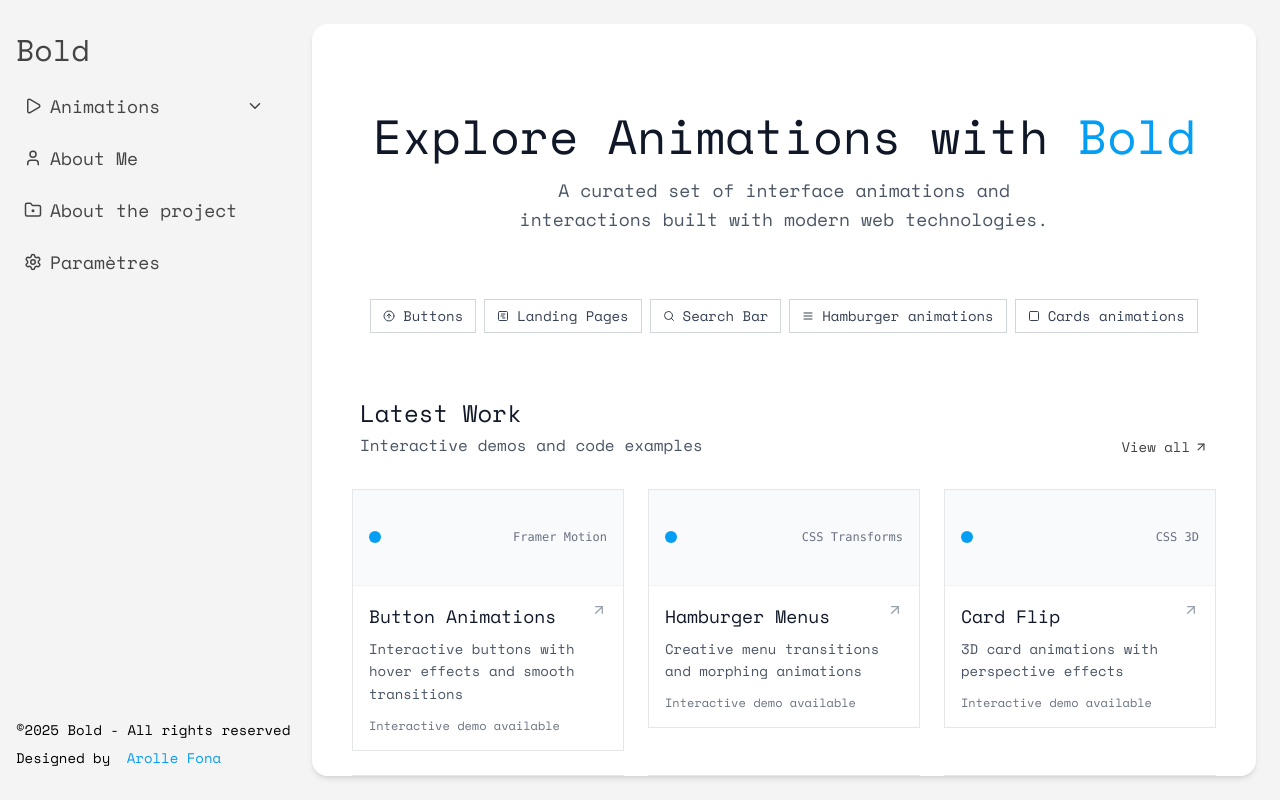
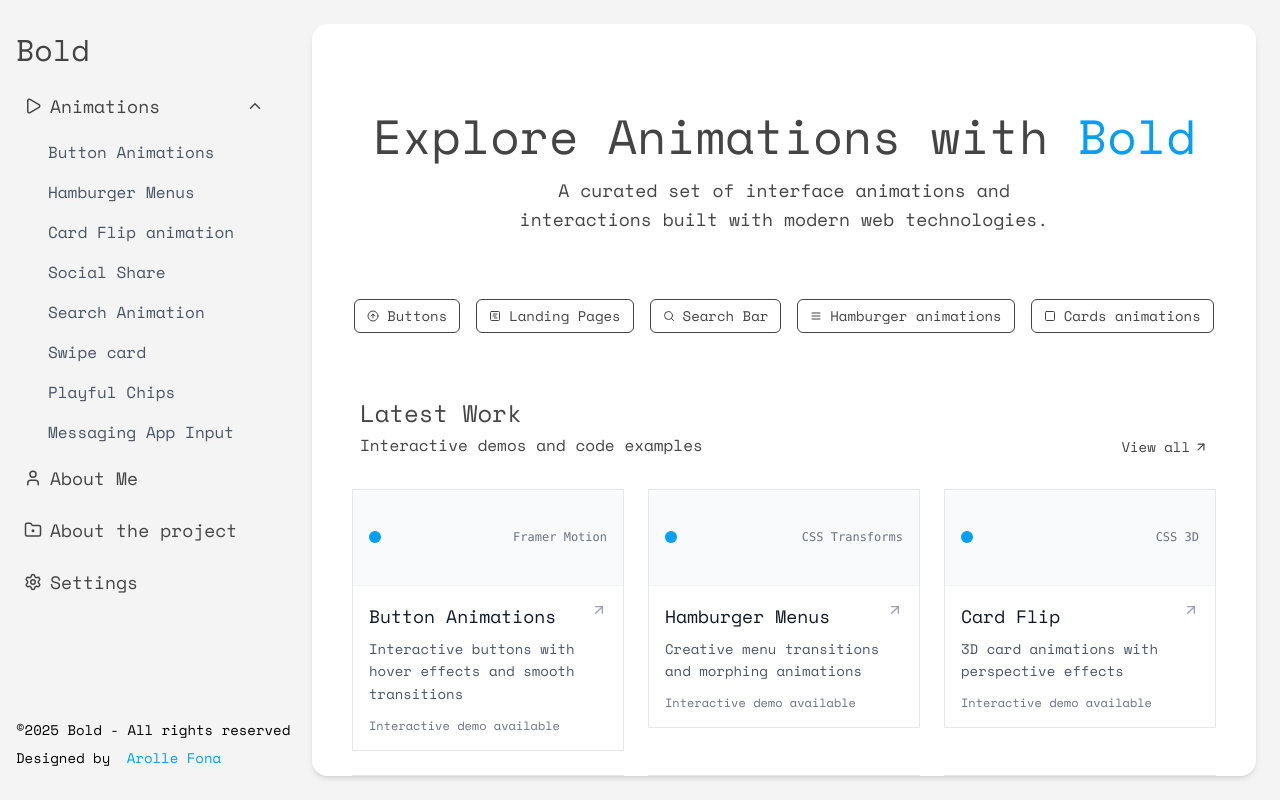
Before and after one commit to arolle11/animations-portfolio, a React (Vite) app: page / in a window 1280 px wide. Built offline with nearby package versions, Linux system fonts and the light colour scheme; a web font is replaced by a local one.

Commit message:
updates on home

```diff
--- a/src/components/SideBar.tsx
+++ b/src/components/SideBar.tsx
@@ -11,7 +11,7 @@
 import { Link } from "react-router-dom";
 const SideBar = () => {
   const [isOpen, setIsOpen] = useState(false);
-  const [openDropdown, setOpenDropdown] = useState(false);
+  const [openDropdown, setOpenDropdown] = useState(true);
 
   const toggleSideBar = () => {
     setIsOpen(!isOpen);
@@ -112,7 +112,7 @@
                 className="flex items-center gap-2 p-2 rounded-lg hover:bg-gray-100"
               >
                 <Settings size={18} />
-                Paramètres
+                Settings
               </Link>
             </li>
           </ul>
--- a/src/pages/Home.tsx
+++ b/src/pages/Home.tsx
@@ -1,164 +1,3 @@
-// import {
-//   ArrowUpRight,
-//   CircleArrowUp,
-//   Menu,
-//   Search,
-//   Square,
-//   SquareChartGantt,
-// } from "lucide-react";
-// import { Link } from "react-router-dom";
-
-// const Home = () => {
-//   const items = [
-//     { icon: <CircleArrowUp size={12} />, label: "Buttons" },
-//     { icon: <SquareChartGantt size={12} />, label: "Landing Pages" },
-//     { icon: <Search size={12} />, label: "Search Bar" },
-//     { icon: <Menu size={12} />, label: "Hamburger animations" },
-//     { icon: <Square size={12} />, label: "Cards animations" },
-//   ];
-
-//   const animations = [
-//     {
-//       name: "ButtonAnimation",
-//       title: "Button Animations",
-//       description:
-//         "Interactive buttons with hover effects and smooth transitions",
-//       tech: "Framer Motion",
-//     },
-//     {
-//       name: "HamburgerMenus",
-//       title: "Hamburger Menus",
-//       description: "Creative menu transitions and morphing animations",
-//       tech: "CSS Transforms",
-//     },
-//     {
-//       name: "CardFlip",
-//       title: "Card Flip",
-//       description: "3D card animations with perspective effects",
-//       tech: "CSS 3D",
-//     },
-//     {
-//       name: "SearchAnimation",
-//       title: "Search Animation",
-//       description: "Expanding search with dynamic filtering",
-//       tech: "React Hooks",
-//     },
-//     {
-//       name: "SwipeCard",
-//       title: "Swipe Card",
-//       description: "Stack-based card interactions",
-//       tech: "Gesture Handling",
-//     },
-//     {
-//       name: "PlayfulChips",
-//       title: "Selection Chips",
-//       description: "Interactive multi-select components",
-//       tech: "State Management",
-//     },
-//   ];
-
-//   return (
-//     <div className="flex flex-col w-full min-h-screen px-4">
-//       {/* Simple header */}
-//       <div className="text-center py-16">
-//         <h1 className="text-4xl md:text-5xl font-light text-gray-900 mb-4">
-//           Animation Collection
-//         </h1>
-//         <p className="text-lg text-gray-600 max-w-xl mx-auto leading-relaxed">
-//           A curated set of interface animations and interactions built with
-//           modern web technologies.
-//         </p>
-//       </div>
-
-//       {/* Category filters - simple and clean */}
-//       <div className="flex flex-wrap justify-center gap-2 mb-16">
-//         {items.map((item, index) => (
-//           <span
-//             key={index}
-//             className="flex items-center gap-2 border border-gray-300 px-3 py-1.5 text-sm text-gray-700 hover:border-gray-400 transition-colors cursor-pointer"
-//           >
-//             {item.icon} {item.label}
-//           </span>
-//         ))}
-//       </div>
-
-//       {/* Section intro */}
-//       <div className="flex justify-between items-end mb-8 px-2">
-//         <div>
-//           <h2 className="text-2xl font-medium text-gray-900 mb-1">
-//             Latest Work
-//           </h2>
-//           <p className="text-gray-600">Interactive demos and code examples</p>
-//         </div>
-//         <Link
-//           to="/animations"
-//           className="text-gray-700 hover:text-gray-900 text-sm flex items-center gap-1 group"
-//         >
-//           View all
-//           <ArrowUpRight
-//             size={14}
-//             className="group-hover:translate-x-0.5 group-hover:-translate-y-0.5 transition-transform"
-//           />
-//         </Link>
-//       </div>
-
-//       {/* Clean animations grid */}
-//       <div className="grid grid-cols-1 md:grid-cols-2 lg:grid-cols-3 gap-6 mb-20">
-//         {animations.map((animation) => (
-//           <Link
-//             key={animation.name}
-//             to={`/animation/${animation.name}`}
-//             className="group block"
-//           >
-//             <article className="border border-gray-200 bg-white hover:shadow-sm transition-all duration-200">
-//               {/* Simple header area */}
-//               <div className="h-24 bg-gray-50 border-b border-gray-100 flex items-center justify-between px-4">
-//                 <div className="w-3 h-3 rounded-full bg-gray-300"></div>
-//                 <span className="text-xs text-gray-500 font-mono">
-//                   {animation.tech}
-//                 </span>
-//               </div>
-
-//               {/* Content */}
-//               <div className="p-4">
-//                 <div className="flex items-start justify-between mb-2">
-//                   <h3 className="text-lg font-medium text-gray-900 group-hover:text-gray-700 transition-colors">
-//                     {animation.title}
-//                   </h3>
-//                   <ArrowUpRight
-//                     size={16}
-//                     className="text-gray-400 group-hover:text-gray-600 group-hover:translate-x-0.5 group-hover:-translate-y-0.5 transition-all flex-shrink-0 ml-2"
-//                   />
-//                 </div>
-
-//                 <p className="text-gray-600 text-sm leading-relaxed mb-3">
-//                   {animation.description}
-//                 </p>
-
-//                 <div className="text-xs text-gray-500">
-//                   Interactive demo available
-//                 </div>
-//               </div>
-//             </article>
-//           </Link>
-//         ))}
-//       </div>
-
-//       {/* Simple footer section */}
-//       <div className="text-center py-12 border-t border-gray-100">
-//         <p className="text-gray-600 mb-4">
-//           More animations and experiments coming soon
-//         </p>
-//         <button className="border border-gray-300 px-6 py-2 text-gray-700 hover:border-gray-400 hover:bg-gray-50 transition-colors">
-//           Get Updates
-//         </button>
-//       </div>
-//     </div>
-//   );
-// };
-
-// export default Home;
-
 import {
   ArrowUpRight,
   CircleArrowUp,
@@ -222,21 +61,21 @@
     <div className="flex flex-col w-full min-h-screen px-4">
       {/* Simple header */}
       <div className="text-center py-16">
-        <h1 className="text-4xl md:text-5xl font-light text-gray-900 mb-4">
+        <h1 className="text-4xl md:text-5xl font-light text-secondary mb-4">
           Explore Animations with <span className="text-primary">Bold</span>
         </h1>
-        <p className="text-lg text-gray-600 max-w-xl mx-auto leading-relaxed">
+        <p className="text-lg text-secondary max-w-xl mx-auto leading-relaxed">
           A curated set of interface animations and interactions built with
           modern web technologies.
         </p>
       </div>
 
       {/* Category filters - simple and clean */}
-      <div className="flex flex-wrap justify-center gap-2 mb-16">
+      <div className="flex flex-wrap justify-center gap-4 mb-16">
         {items.map((item, index) => (
           <span
             key={index}
-            className="flex items-center gap-2 border border-gray-300 px-3 py-1.5 text-sm text-gray-700 hover:border-blue-400 hover:text-blue-600 transition-colors cursor-pointer"
+            className="flex items-center gap-2 border border-secondary rounded-md px-3 py-1.5 text-sm text-secondary transition-transform transform hover:scale-105 cursor-pointer"
           >
             {item.icon} {item.label}
           </span>
@@ -246,10 +85,10 @@
       {/* Section intro */}
       <div className="flex justify-between items-end mb-8 px-2">
         <div>
-          <h2 className="text-2xl font-medium text-gray-900 mb-1">
+          <h2 className="text-2xl font-medium text-secondary mb-1">
             Latest Work
           </h2>
-          <p className="text-gray-600">Interactive demos and code examples</p>
+          <p className="text-secondary">Interactive demos and code examples</p>
         </div>
         <Link
           to="/animations"
```
